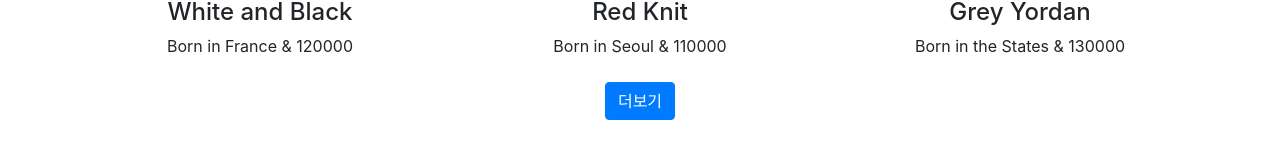
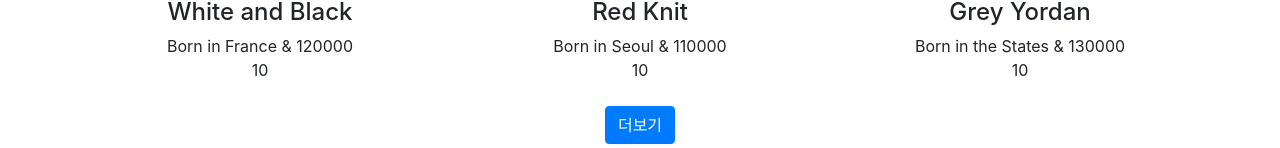
Before and after one commit to suhogit/React-shop, a React (Create React App) app: page / in a window 1280 px wide. Shown: the part 599-747 px from the top of the page. Built offline with nearby package versions, Linux system fonts and the light colour scheme.

Commit message:
Context API

```diff
--- a/src/App.js
+++ b/src/App.js
@@ -1,4 +1,4 @@
-import React, { useState } from 'react';
+import React, { useContext, useState } from 'react';
 import { Button,Jumbotron,Navbar,Nav,NavDropdown,Form,FormControl } from 'react-bootstrap';
 import 'bootstrap/dist/css/bootstrap.css';
 import logo from './logo.svg';
@@ -6,8 +6,11 @@
 import Data from './data.js';
 import Detail from './Detail.js';
 import axios from 'axios';
+import { Link, Route, Switch } from 'react-router-dom';
 
-import { Link, Route, Switch } from 'react-router-dom';
+
+export let 재고context = React.createContext();
+
 
 function App() {
 
@@ -56,6 +59,8 @@
   </Jumbotron>
 
   <div className="container">
+
+    <재고context.Provider value={재고}>
     <div className="row">
       {
         shoes.map((a,i) => {
@@ -63,6 +68,10 @@
         })
       }
     </div>
+
+    </재고context.Provider>
+
+
     <br/>
     <button className="btn btn-primary" onClick={()=> {
 
@@ -84,9 +93,15 @@
 </Route>
 
 
+
 <Route path="/detail/:id">
+
+<재고context.Provider value={재고}>
     <Detail shoes={shoes} 재고={재고} 재고변경={재고변경} />
+</재고context.Provider>
+
 </Route>
+
 
 
 <Route path="/:id">
@@ -107,6 +122,9 @@
 
 
 function Card(props){
+
+  let 재고 = useContext(재고context);
+
   return(
     <div className="col-md-4">
       <img src= { 'https://codingapple1.github.io/shop/shoes' + (props.i + 1) + '.jpg' } width="100%"/>
@@ -120,8 +138,14 @@
 
       <h4>{ props.shoes.title }</h4>
       <p>{ props.shoes.content } & { props.shoes.price }</p>
+      <Test></Test>
+
     </div>
   )
 }
+function Test(){
+  let 재고 = useContext(재고context);
+  return <p>{재고[0]}</p>
+}
 
 export default App;
--- a/src/Detail.js
+++ b/src/Detail.js
@@ -1,8 +1,9 @@
 import axios from 'axios';
-import React, { useEffect, useState } from 'react';
+import React, { useContext, useEffect, useState } from 'react';
 import { useHistory, useParams } from 'react-router-dom';
 import styled from 'styled-components';
 import './Detail.scss';
+import {재고context} from './App.js';
 
 let 박스 = styled.div`
   padding : 20px;
@@ -33,6 +34,7 @@
 function Detail (props) {
 
   let [alert, alert변경] = useState(true);
+  let 재고 = useContext(재고context);
 
 
   useEffect(()=>{
@@ -94,6 +96,7 @@
           }}>뒤로가기</button>
         </div>
       </div>
+
   </div>
     )
   }
```
